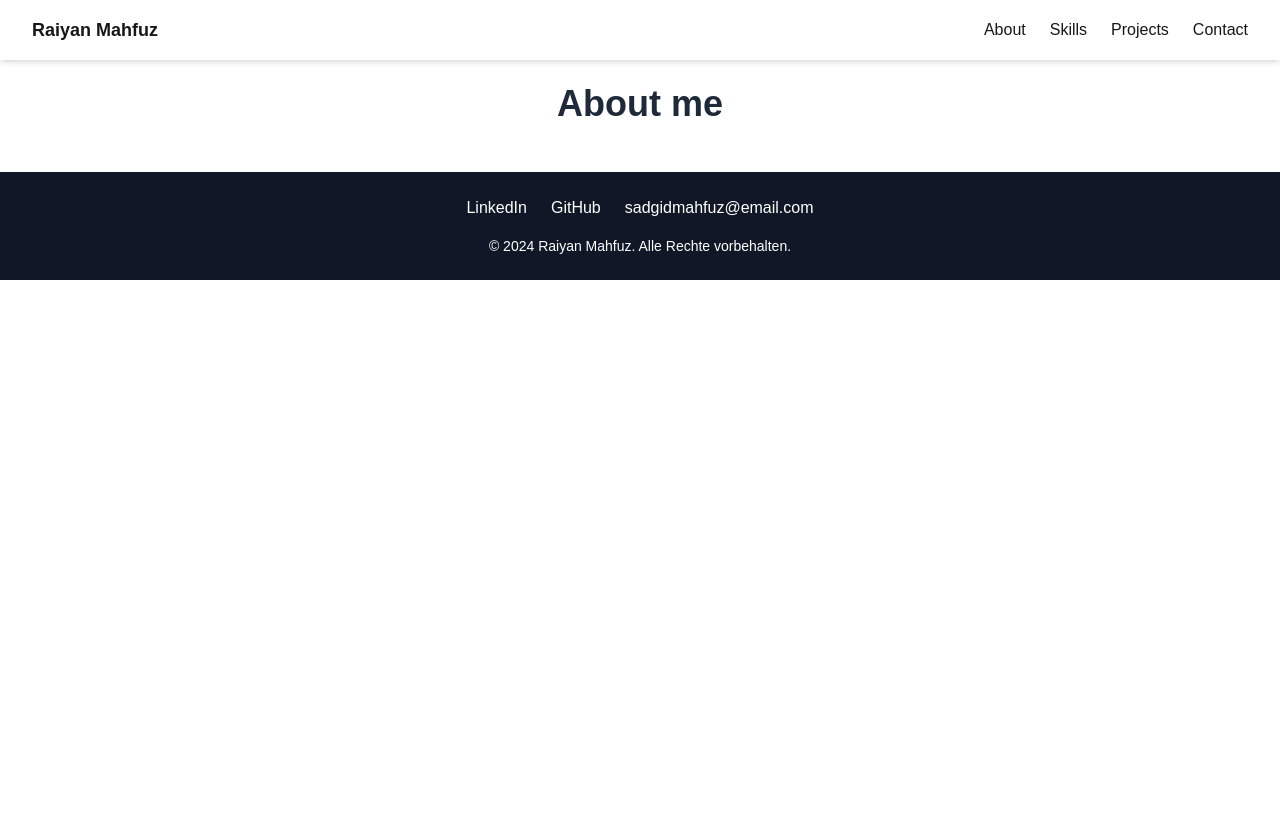
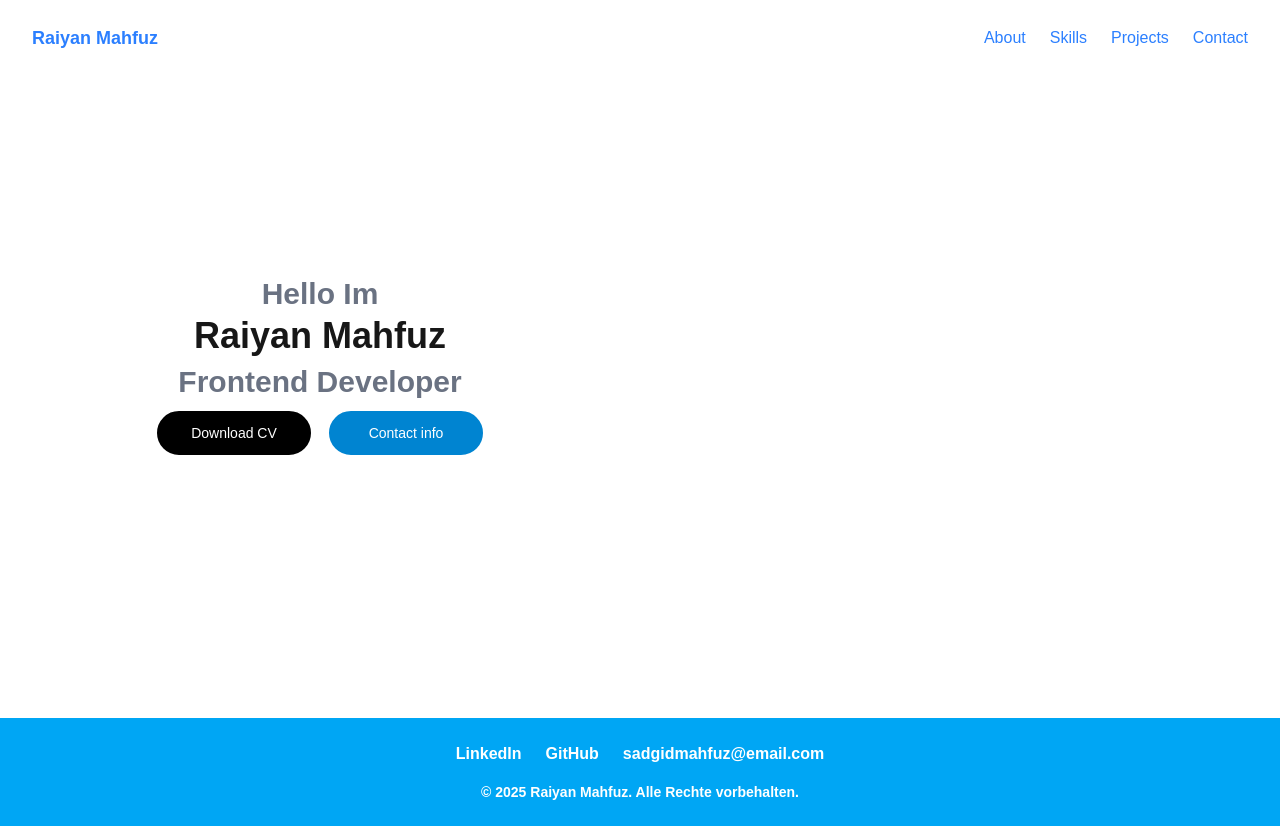
Before and after one commit to RaiyanMFZ/my-portfolio, a Next.js app: page /about in a window 1280 px wide. Before the commit the page ends 800 px from the top, so only its background shows below. Built offline with nearby package versions, Linux system fonts and the light colour scheme.

Commit message:
Home Seite erstellt und man kann CV herunterladen

```diff
--- a/app/layout.js
+++ b/app/layout.js
@@ -22,7 +22,7 @@ export default function RootLayout({ children }) {
     <body
         className={`${geistSans.variable} ${geistMono.variable} antialiased`}
     >
-    <header className="flex justify-between items-center px-8 py-4 shadow-md"
+    <header className="flex justify-between items-center px-8 py-6 text-blue-500"
             style={{
                 backgroundColor: "white",
             }}
@@ -31,7 +31,6 @@ export default function RootLayout({ children }) {
         <nav>
             <ul className="flex space-x-6">
                 <li>
-
                     <a href="/about/" className="border-b-2 border-transparent hover:border-blue-500">
                         About
                     </a>
@@ -55,9 +54,27 @@ export default function RootLayout({ children }) {
         </nav>
     </header>
     <main>
-        {children}
+        <div className="flex justify-between items-center py-50">
+            <nav className="w-1/2">
+                <nav className="text-center text-3xl font-bold text-gray-500">Hello Im</nav>
+                <nav className="text-center text-4xl font-bold py-1">Raiyan Mahfuz</nav>
+                <nav className="text-center text-3xl font-bold text-gray-500 py-1">Frontend Developer</nav>
+                <nav className="flex justiy-between justify-center space-x-3 py-1">
+                    <button
+                        type="button"
+                        className="w-40 text-white bg-black border-3  font-medium rounded-full text-sm px-6 py-3 text-center mb-2 transition duration-300 hover:shadow-md hover:bg-neutral-800">
+                        <a href="/MahfuzRaiyan_Lebenslauf.pdf" download>Download CV</a>
+                    </button>
+                    <button
+                        type="button"
+                        className="w-40 text-white bg-sky-600 border-3 border-sky font-medium rounded-full text-sm px-6 py-3 text-center mb-2 transition duration-300 hover:shadow-md hover:bg-sky-800">
+                        Contact info
+                    </button>
+                </nav>
+            </nav>
+        </div>
     </main>
-    <footer className="bg-gray-900 text-white text-center py-6 mt-12">
+    <footer className="bg-sky-500 text-white text-center py-6 mt-12 font-bold">
         <div className="container mx-auto">
             <div className="flex justify-center space-x-6 mb-4">
                 <a href="https://linkedin.com/in/deinprofil" target="_blank" rel="noopener noreferrer">
@@ -68,7 +85,7 @@ export default function RootLayout({ children }) {
                 </a>
                 <a href="mailto:sadgidmahfuz@email.com">sadgidmahfuz@email.com</a>
             </div>
-            <p className="text-sm">© 2024 Raiyan Mahfuz. Alle Rechte vorbehalten.</p>
+            <p className="text-sm">© 2025 Raiyan Mahfuz. Alle Rechte vorbehalten.</p>
         </div>
     </footer>
     </body>
```
Also changed, not shown: 1 other file (tests, documents, lock files or other folders).
